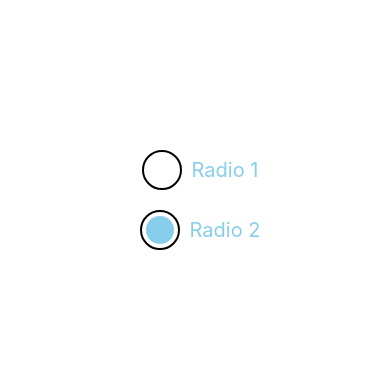
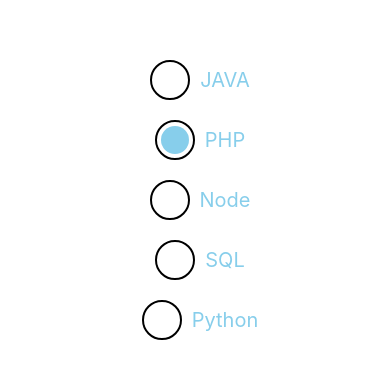
Before and after one commit to Deepakiit17/React-Native, a React Native app: screen / in a window 390 px wide. Shown: the part 222-600 px from the top of the page. Built offline with nearby package versions, Linux system fonts and the light colour scheme.

Commit message:
dynamic radio css

```diff
--- a/App.js
+++ b/App.js
@@ -2,26 +2,43 @@
 import {StyleSheet, Text, TouchableOpacity, View} from 'react-native';
 
 function App() {
+  const skills = [
+    {
+      id: 1,
+      name: 'JAVA',
+    },
+    {
+      id: 2,
+      name: 'PHP',
+    },
+    {
+      id: 3,
+      name: 'Node',
+    },
+    {
+      id: 4,
+      name: 'SQL',
+    },
+    {
+      id: 5,
+      name: 'Python',
+    },
+  ];
   const [selectedRadio, setSelectedRadio] = useState(2);
   return (
     <View style={styles.main}>
-      <TouchableOpacity onPress={() => setSelectedRadio(1)}>
-        <View style={styles.radioWrapper}>
-          <View style={styles.radio}>
-            {selectedRadio === 1 ? <View style={styles.radioBg}></View> : null}
+      {skills.map((item, index) => (
+        <TouchableOpacity key={index} onPress={() => setSelectedRadio(item.id)}>
+          <View style={styles.radioWrapper}>
+            <View style={styles.radio}>
+              {selectedRadio === item.id ? (
+                <View style={styles.radioBg}></View>
+              ) : null}
+            </View>
+            <Text style={styles.radioText}>{item.name}</Text>
           </View>
-          <Text style={styles.radioText}>Radio 1</Text>
-        </View>
-      </TouchableOpacity>
-
-      <TouchableOpacity onPress={() => setSelectedRadio(2)}>
-        <View style={styles.radioWrapper}>
-          <View style={styles.radio}>
-            {selectedRadio === 2 ? <View style={styles.radioBg}></View> : null}
-          </View>
-          <Text style={styles.radioText}>Radio 2</Text>
-        </View>
-      </TouchableOpacity>
+        </TouchableOpacity>
+      ))}
     </View>
   );
 }
```
